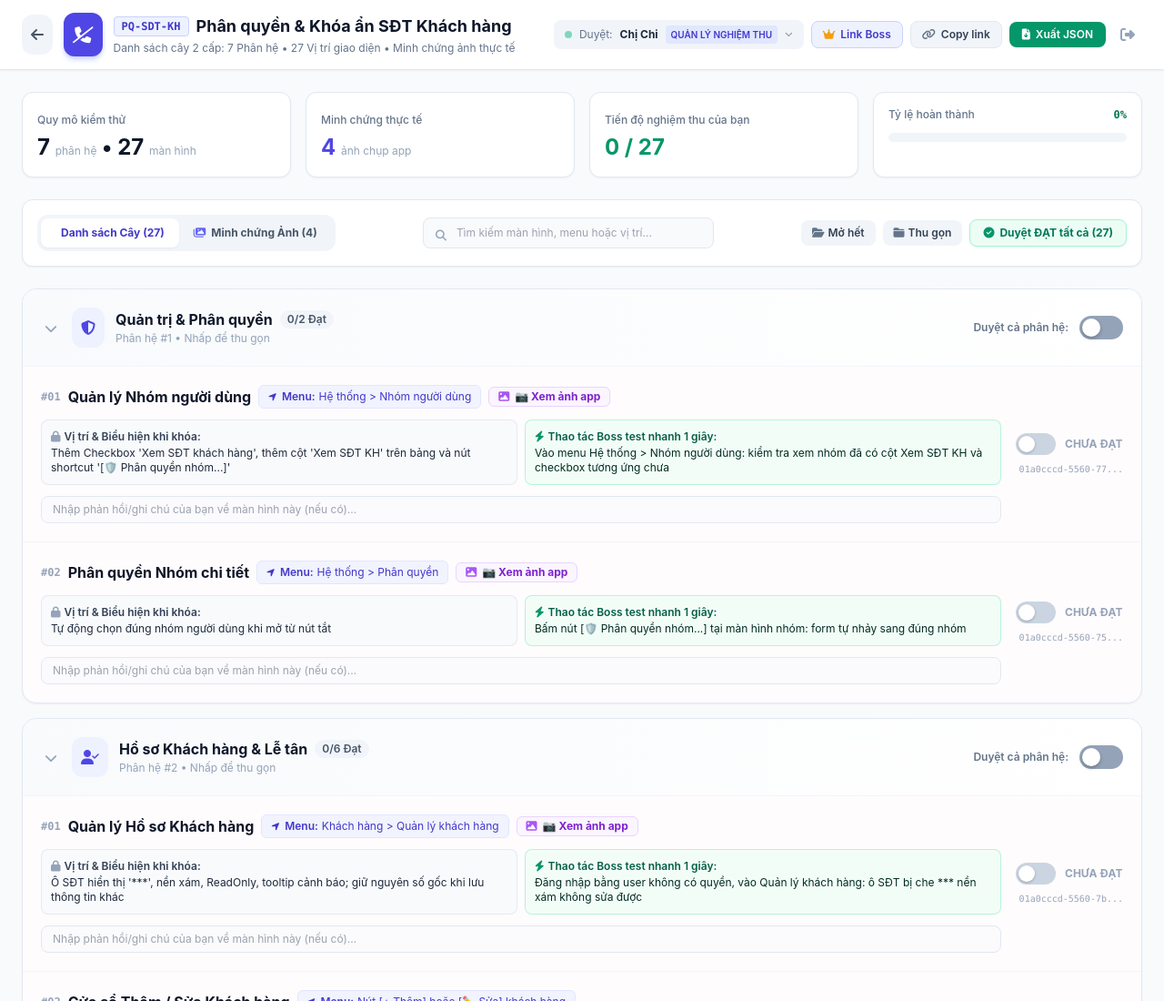
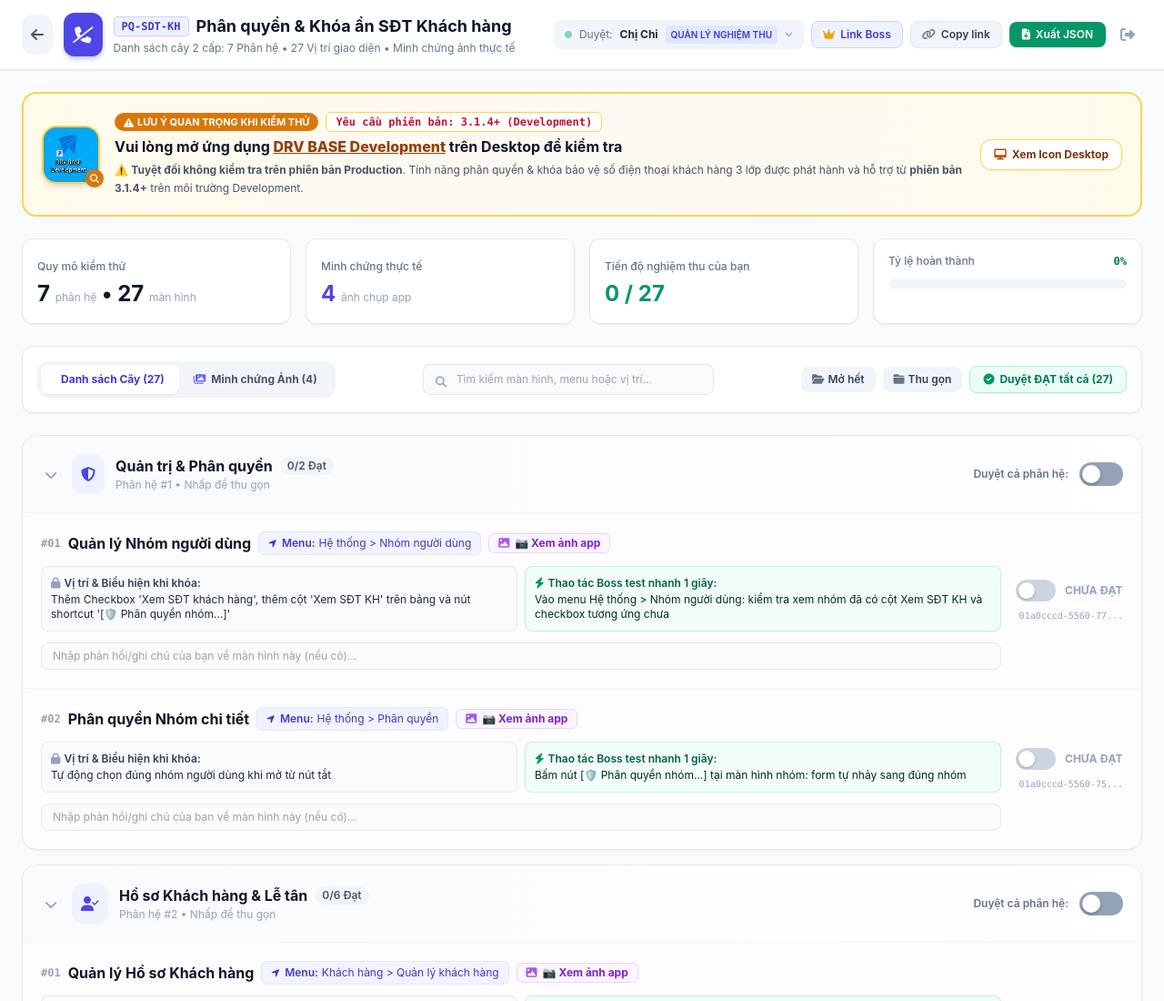
Before and after one commit to drv7285/drv-tasks-sln, a plain HTML site: page tasks/2026/09/PQ-SDT-KH/index.html in a window 1280 px wide. Shown: the top 1100 px of the page at 91% size. Drawn offline with nearby package versions, Linux system fonts and the light colour scheme.

Commit message:
feat(ui): them banner huong dan mo app DRV BASE Development phien ban 3.1.4+ de test

```diff
--- a/tasks/2026/09/PQ-SDT-KH/index.html
+++ b/tasks/2026/09/PQ-SDT-KH/index.html
@@ -226,6 +226,46 @@
 
   <!-- MAIN CONTENT -->
   <main class="max-w-7xl mx-auto px-4 sm:px-6 py-6 space-y-6">
+
+    <!-- BANNER HƯỚNG DẪN MÔI TRƯỜNG KIỂM THỬ (CHỈ TEST TRÊN BẢN DEVELOPMENT 3.1.4+) -->
+    <div class="bg-gradient-to-r from-amber-50 via-orange-50/60 to-amber-50 p-4 sm:p-5 rounded-2xl border-2 border-amber-300 shadow-sm flex flex-col md:flex-row items-start md:items-center justify-between gap-4">
+      <div class="flex items-start sm:items-center space-x-4">
+        <!-- App Desktop Icon with zoom click -->
+        <div class="relative cursor-pointer shrink-0 group" onclick="openLightbox('images/drv-base-development.png', 'Biểu tượng ứng dụng DRV BASE Development')" title="Bấm xem phóng to icon">
+          <div class="w-16 h-16 rounded-2xl shadow-md border-2 border-amber-300 bg-sky-500 flex items-center justify-center overflow-hidden p-1 group-hover:scale-105 transition">
+            <img src="images/drv-base-development.png" alt="DRV BASE Development" class="w-full h-full object-contain">
+          </div>
+          <span class="absolute -bottom-1 -right-1 bg-amber-600 text-white rounded-full w-5 h-5 flex items-center justify-center text-[10px] shadow" title="Xem icon Desktop">
+            <i class="fa-solid fa-magnifying-glass"></i>
+          </span>
+        </div>
+
+        <div class="space-y-1">
+          <div class="flex flex-wrap items-center gap-2">
+            <span class="px-2.5 py-0.5 rounded-full text-[11px] font-bold bg-amber-600 text-white flex items-center space-x-1">
+              <i class="fa-solid fa-triangle-exclamation"></i>
+              <span>LƯU Ý QUAN TRỌNG KHI KIỂM THỬ</span>
+            </span>
+            <span class="px-2.5 py-0.5 rounded-md text-xs font-mono font-bold bg-white text-rose-700 border border-amber-300 shadow-xs">
+              Yêu cầu phiên bản: 3.1.4+ (Development)
+            </span>
+          </div>
+          <h2 class="text-sm sm:text-base font-bold text-slate-900 leading-snug">
+            Vui lòng mở ứng dụng <span class="text-amber-800 underline font-extrabold">DRV BASE Development</span> trên Desktop để kiểm tra
+          </h2>
+          <p class="text-xs text-slate-600 leading-relaxed">
+            ⚠️ <b>Tuyệt đối không kiểm tra trên phiên bản Production</b>. Tính năng phân quyền & khóa bảo vệ số điện thoại khách hàng 3 lớp được phát hành và hỗ trợ từ <b>phiên bản 3.1.4+</b> trên môi trường Development.
+          </p>
+        </div>
+      </div>
+
+      <div class="shrink-0 flex items-center space-x-2 self-end md:self-center">
+        <button onclick="openLightbox('images/drv-base-development.png', 'Biểu tượng ứng dụng DRV BASE Development')" class="px-3.5 py-2 bg-white hover:bg-amber-100 text-amber-900 border border-amber-300 rounded-xl text-xs font-bold transition flex items-center space-x-1.5 shadow-sm">
+          <i class="fa-solid fa-desktop text-amber-700"></i>
+          <span>Xem Icon Desktop</span>
+        </button>
+      </div>
+    </div>
 
     <!-- KPI STATS CARDS -->
     <div class="grid grid-cols-2 sm:grid-cols-4 gap-4">
```
Also changed, not shown: index.html (+2 -0 lines), assets/images/drv-base-development.png (added), tasks/2026/09/PQ-SDT-KH/images/drv-base-development.png (added), 1 other file.
